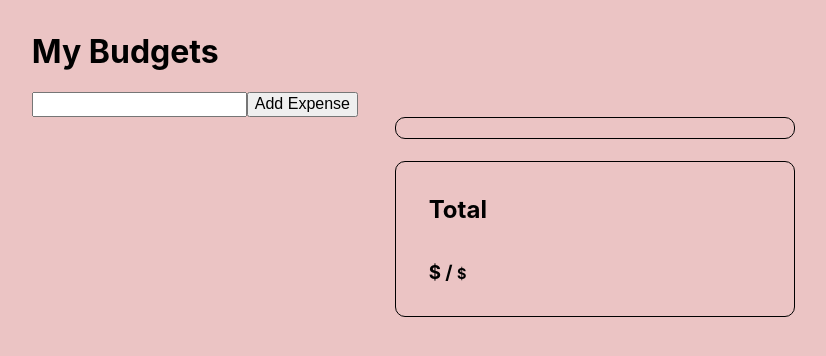
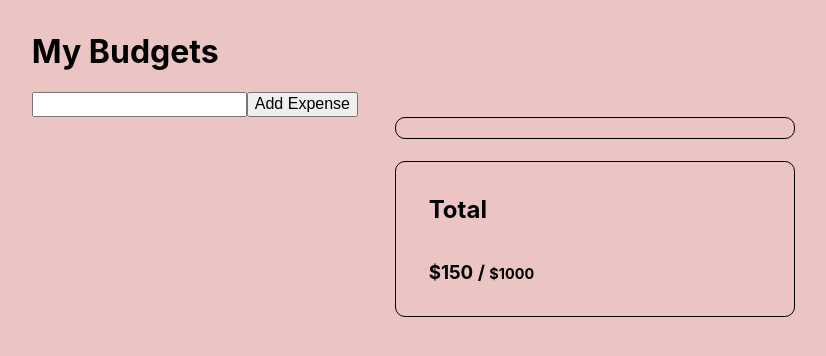
Before and after one commit to HoiJW/project-budget-app, a React (Create React App) app: page / in a window 1280 px wide. Shown: the top 356 px of the page, without its empty margins (45-871 px from the left). Built offline with nearby package versions, Linux system fonts and the light colour scheme; no server answers; the database is empty.

Commit message:
debugging

```diff
--- a/src/App.js
+++ b/src/App.js
@@ -3,7 +3,7 @@ import { useState, useEffect } from 'react';
 import firebase from './firebase';
 // to get the database working must import firebase modules
 import { getDatabase, onValue, push, remove, ref} from 'firebase/database';
-import BudgetCards from './Components/BudgetCards';
+// import BudgetCards from './Components/BudgetCards';
 import Total from './Components/Total';
 function App() {
   //create books state that will store our database info
@@ -100,7 +100,7 @@ function App() {
         })}
       </div>
 
-      <Total />
+      <Total sums={150} max={1000}/>
 
       {/* <div className='budget-cards'>
             <div className="titles">
--- a/src/Components/BudgetCards.js
+++ b/src/Components/BudgetCards.js
@@ -1,4 +1,4 @@
-import { useEffect, useState } from "react";
+// import { useEffect, useState } from "react";
 function BudgetCards( { name , amount , max}){
 
 
```
